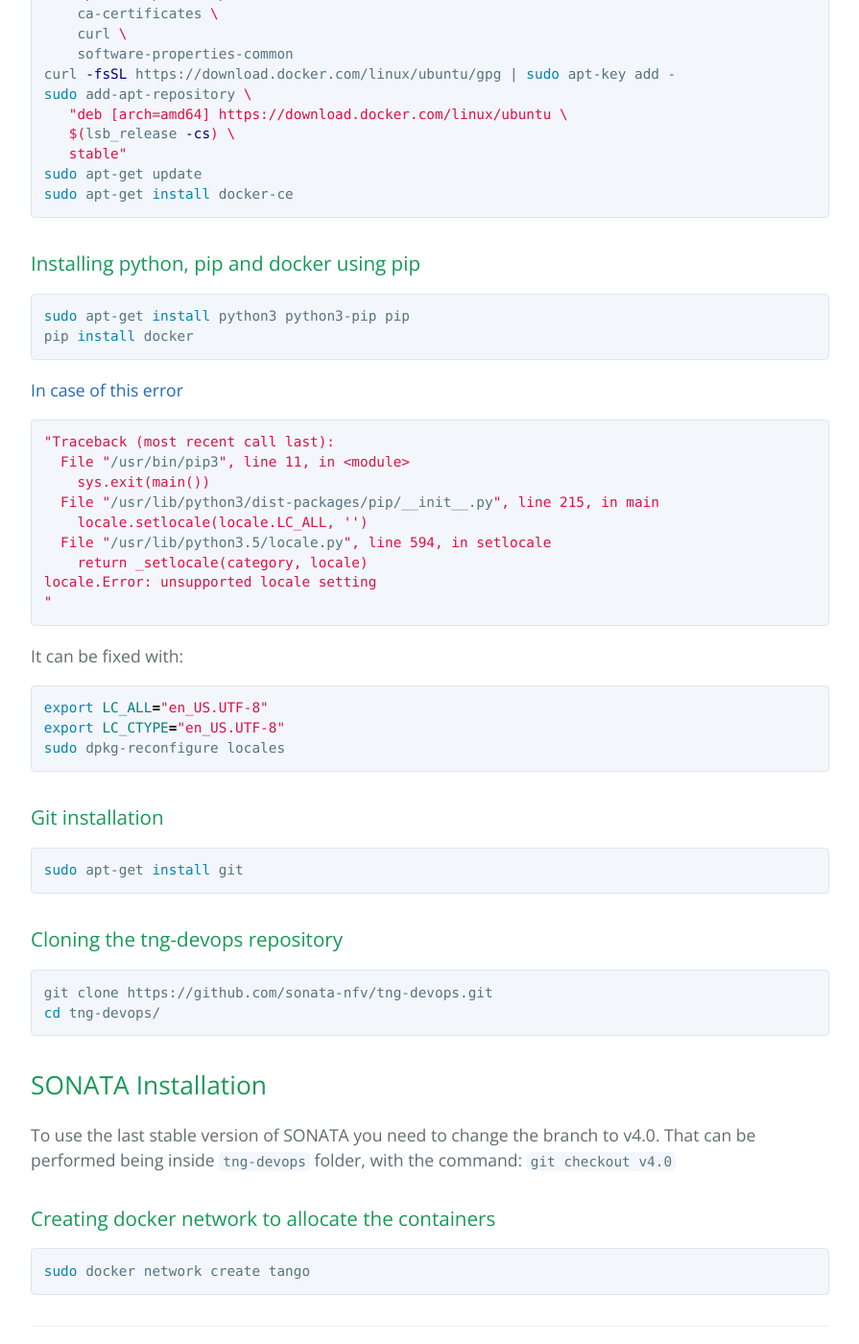
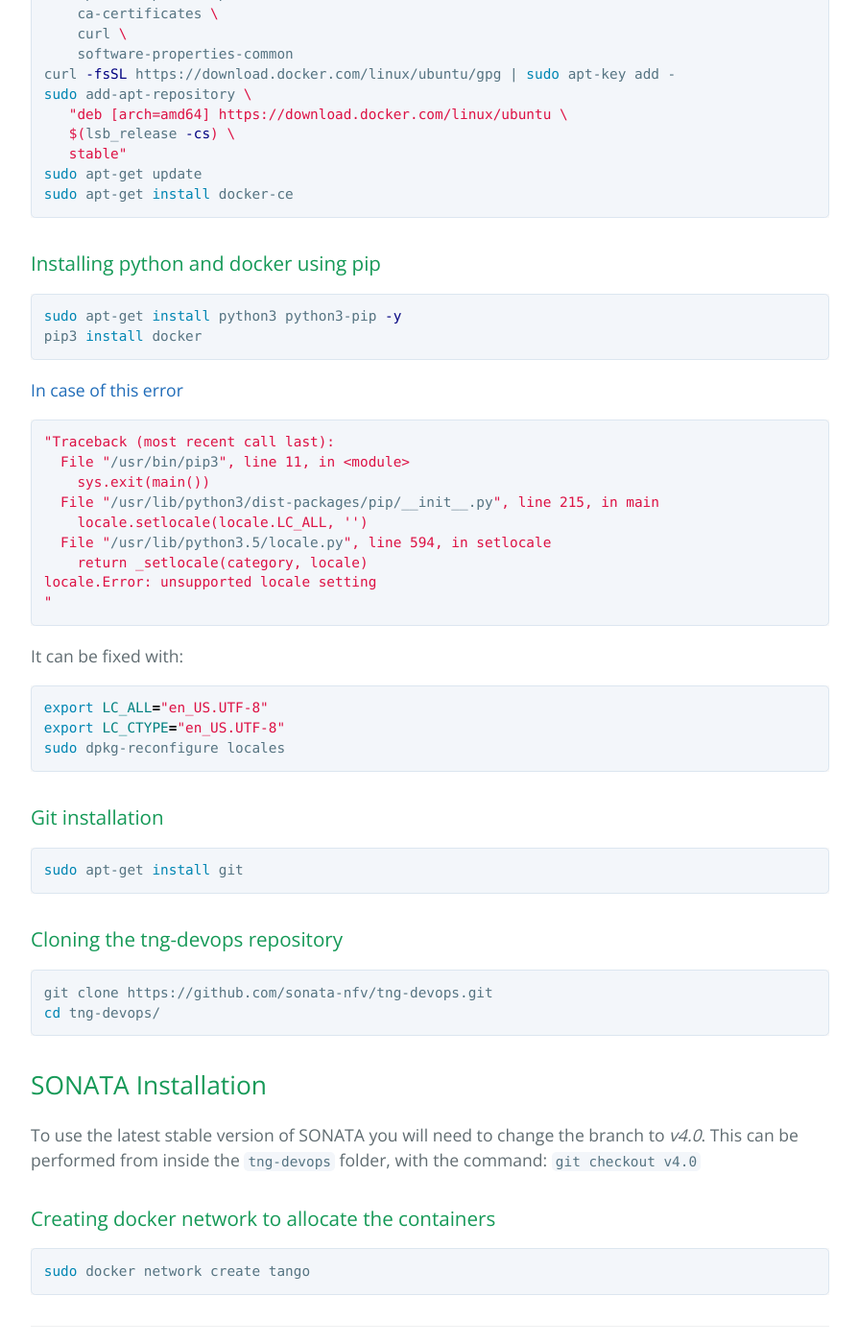
Before and after one commit to sonata-nfv/sonata-nfv.github.io, a Jekyll site: the page built from common-installation.md, in a window 1280 px wide and 1400 px high, scrolled down 1286 px. Shown: the whole window at 96% size, without its empty margins (192-1087 px from the left). Built offline with Jekyll 4.4.1, drawn with Linux system fonts in a browser that asks for light colours; our own code applies the rules of GitHub Pages for plain Markdown files.

Commit message:
Incorporate feedback from Juan Luis

````diff
--- a/common-installation.md
+++ b/common-installation.md
@@ -46,11 +46,11 @@ sudo apt-get update
 sudo apt-get install docker-ce
 ```
 
-### Installing python, pip and docker using pip
+### Installing python and docker using pip
 
 ```bash
-sudo apt-get install python3 python3-pip pip
-pip install docker
+sudo apt-get install python3 python3-pip -y
+pip3 install docker
 ```
 
 [In case of this error](https://stackoverflow.com/questions/14547631/python-locale-error-unsupported-locale-setting)
@@ -90,7 +90,7 @@ cd tng-devops/
 
 ## SONATA Installation
 
-To use the last stable version of SONATA you need to change the branch to v4.0. That can be performed being inside `tng-devops` folder, with the command:
+To use the latest stable version of SONATA you will need to change the branch to _v4.0_. This can be performed from inside the `tng-devops` folder, with the command:
 `git checkout v4.0`
 
 ### Creating docker network to allocate the containers
````
